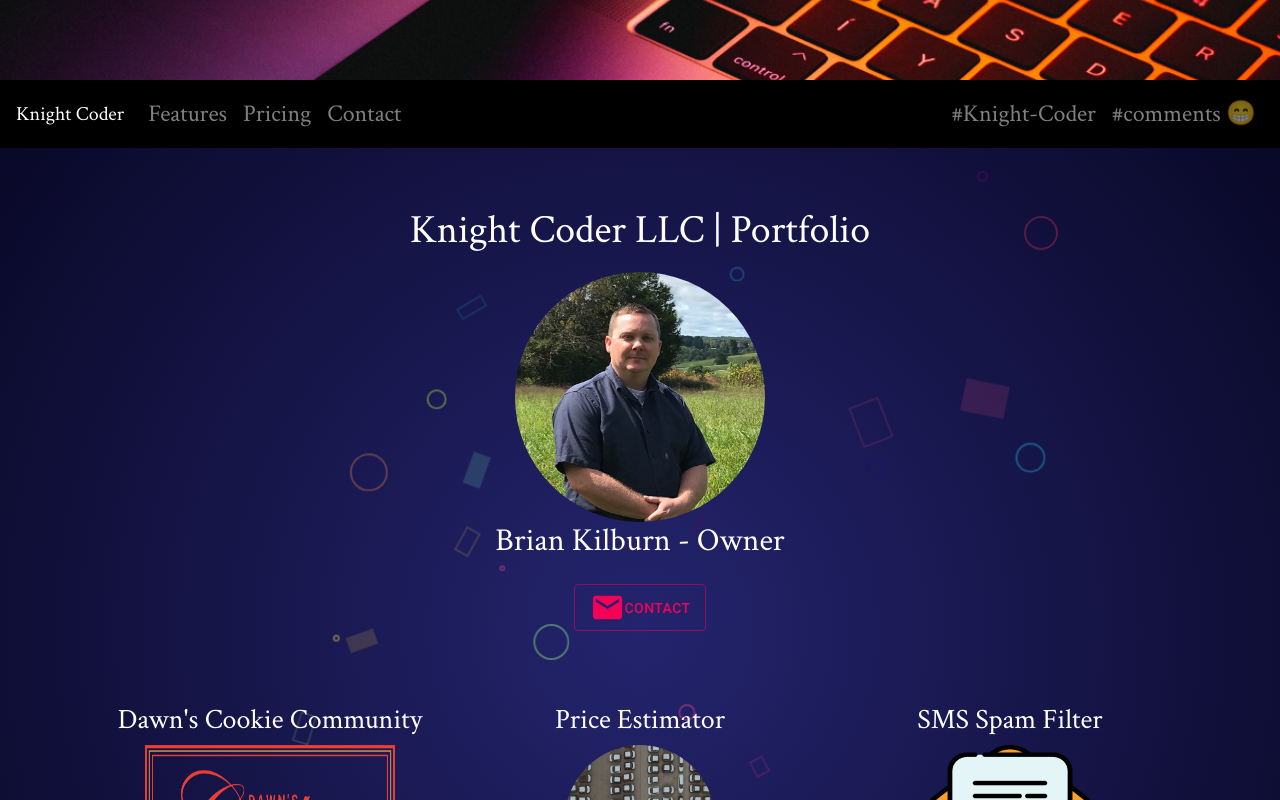
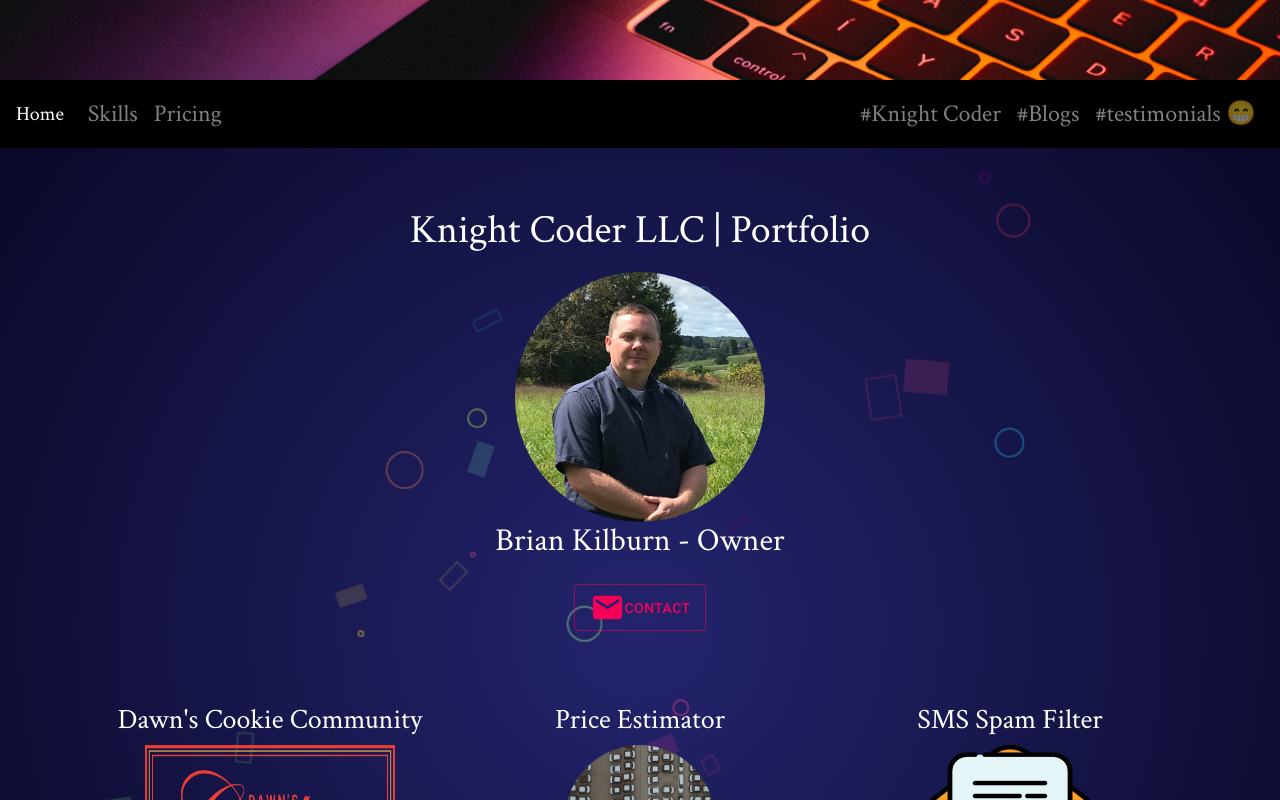
Before and after one commit to knight-coder-llc/knight-coder, a React app in the folder widgets/portfolio/: page / in a window 1280 px wide. Shown: the top 800 px of the page. Built offline with nearby package versions, Linux system fonts and the light colour scheme.

Commit message:
updated all packages

```diff
--- a/widgets/portfolio/src/components/Navigation/index.tsx
+++ b/widgets/portfolio/src/components/Navigation/index.tsx
@@ -11,25 +11,18 @@
     render() {
         return (
             <Navbar collapseOnSelect expand="lg" bg="dark" variant="dark">
-                <Link className="navbar-brand" to="/">Knight Coder</Link>
+                <Link className="navbar-brand" to="/">Home</Link>
                 <Navbar.Toggle aria-controls="responsive-navbar-nav" />
                 <Navbar.Collapse id="responsive-navbar-nav">
                     <Nav className="mr-auto">
-                        <Link className="nav-link" to="/features">Features</Link>
-                        <Nav.Link href="#pricing">Pricing</Nav.Link>
-                        <Nav.Link href="#contact">Contact</Nav.Link>
-                        {/* <NavDropdown title="Dropdown" id="collasible-nav-dropdown">
-                            <NavDropdown.Item href="#action/3.1">Action</NavDropdown.Item>
-                            <NavDropdown.Item href="#action/3.2">Another action</NavDropdown.Item>
-                            <NavDropdown.Item href="#action/3.3">Something</NavDropdown.Item>
-                            <NavDropdown.Divider />
-                            <NavDropdown.Item href="#action/3.4">Separated link</NavDropdown.Item>
-                        </NavDropdown> */}
+                        <Link className="nav-link" to="/features">Skills</Link>
+                        <Nav.Link href="/pricing">Pricing</Nav.Link>
                     </Nav>
                     <Nav>
-                        <Nav.Link href="https://knight-coder.com">#Knight-Coder</Nav.Link>
+                        <Nav.Link href="https://knight-coder.com">#Knight Coder</Nav.Link>
+                        <Nav.Link href="https://knight-coder.com">#Blogs</Nav.Link>
                         <Nav.Link eventKey={2} href="#">
-                            <p className="m-0">#comments <span>&#128513;</span></p>
+                            <p className="m-0">#testimonials <span>&#128513;</span></p>
                         </Nav.Link>
                     </Nav>
                 </Navbar.Collapse>
--- a/widgets/portfolio/src/index.tsx
+++ b/widgets/portfolio/src/index.tsx
@@ -3,13 +3,10 @@
 import { BrowserRouter, HashRouter, Switch, Route } from 'react-router-dom';
 import { Layout } from './components/Layout';
 import { HomePage } from './components/Home';
-import * as dotenv from 'dotenv';
 
 import 'bootstrap/dist/css/bootstrap.min.css';
 import './master.css';
 import './style.css';
-
-dotenv.config();
 
 ReactDom.render(
         <BrowserRouter >
@@ -21,6 +18,9 @@
                     <Route path="/features" >
                         {/* <h1 >featured page</h1> */}
                     </Route>
+                    <Route path="/pricing" >
+                        {/* <h1 >featured page</h1> */}
+                    </Route>
                 </Switch>
             </Layout>
         </BrowserRouter>
--- a/widgets/portfolio/webpack.config.js
+++ b/widgets/portfolio/webpack.config.js
@@ -1,22 +1,20 @@
 const HtmlWebpackPlugin = require('html-webpack-plugin');
 const MiniCssExtractPlugin = require('mini-css-extract-plugin');
+const Dotenv = require('dotenv-webpack');
 const webpack = require('webpack');
 const path = require('path');
-const DotEnv = require('dotenv').config({
-    path: path.join(__dirname, '.env')
-});
 
 module.exports = {
     entry: ['./src/index.tsx'],
     output: {
         path: path.resolve(__dirname, './build'),
-        // path: path.join(__dirname,'..','..','/assets','/js','/compiled','/typesportfolio'),
         filename: 'bundle.js'
     },
     node: {
         fs: "empty"
      },
     devServer: {
+        inline: false,
         historyApiFallback: true,
         port: 3000
     },
@@ -25,9 +23,7 @@
             template: "./static/index.html",
             filename: "index.html"
         }),
-        new webpack.DefinePlugin({
-            "process.env": DotEnv.parsed
-        }),
+        new Dotenv(),
         new MiniCssExtractPlugin(),
     ],
     resolve: {
@@ -39,39 +35,30 @@
             {
                 test: /\.(js|jsx)$/,
                 exclude: /node_modules/,
-                use: {
-                    loader: "babel-loader"
-                }
+                use: "babel-loader"
             },
             {
                 test: /\.ts(x?)$/,
                 exclude: /node_modules/,
-                use: [
-                  {
-                    loader: "ts-loader"
-                  }
-                ]
+                use: "ts-loader"
             },
             {
                 test: /\.(js|jsx)$/,
-                use: ["source-map-loader"],
+                use: "source-map-loader",
                 enforce: "pre"
             },
             {
                 test: /\.(css)$/i,
                 use: ['style-loader','css-loader']
-                // use: ['style-loader', 'css-loader', 'sass-loader']
-                // use: [MiniCssExtractPlugin.loader,'style-loader', 'css-loader', 'sass-loader']
             },
             {
                 test: /\.(png|jpe?g|gif|woff|ttf|svg|eot|env)$/i,
-                use: [
-                  {
-                    loader: 'file-loader',
-                  },
-                ],
+                use: 'file-loader',
             },
         ]
     },
-    stats: 'errors-only'
+    stats: 'errors-only',
+    node: {
+        global: false,
+    },
 };
```
Also changed, not shown: widgets/portfolio/package.json (+16 -17 lines), 2 other files (tests, documents, lock files or other folders).
